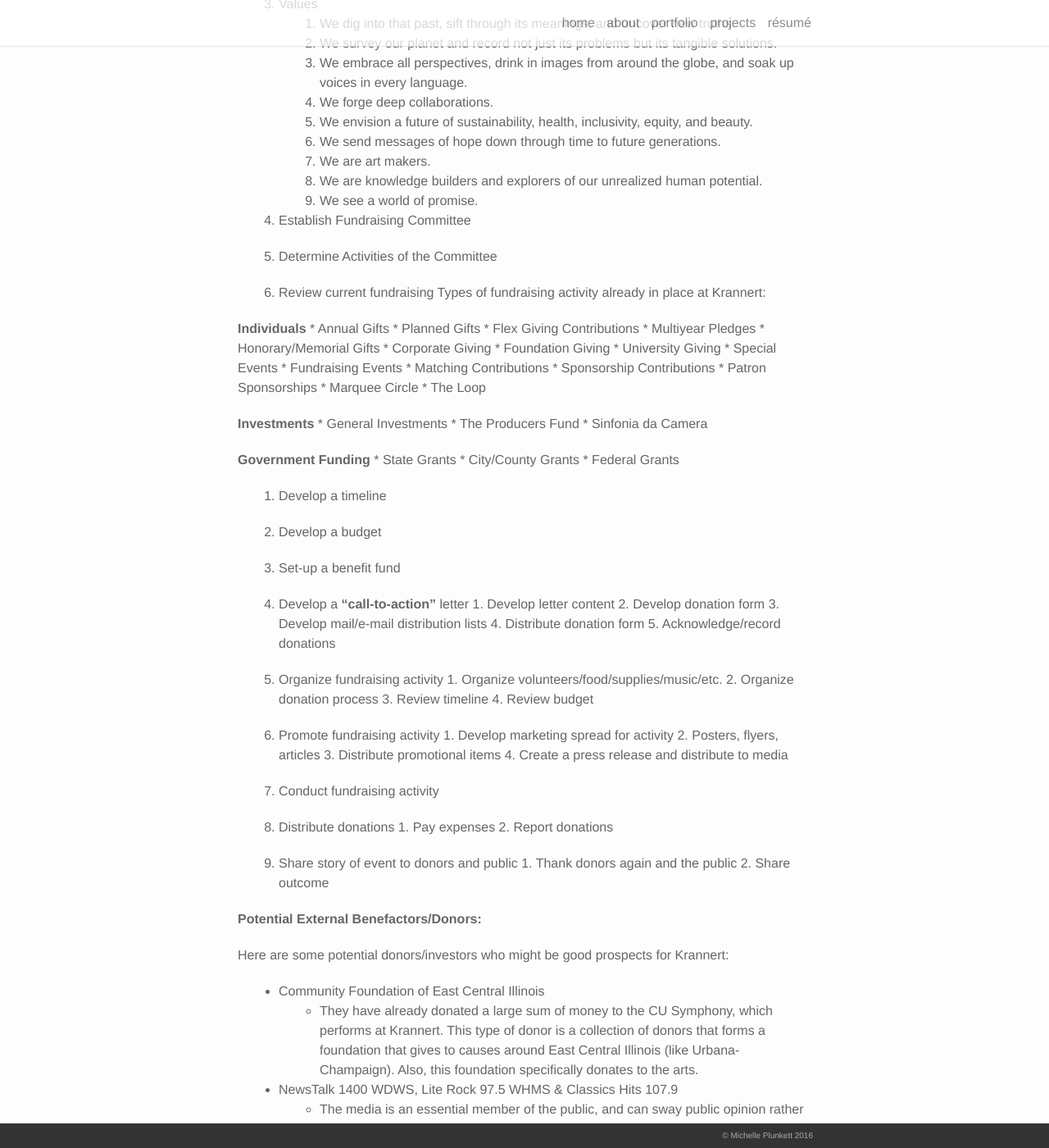
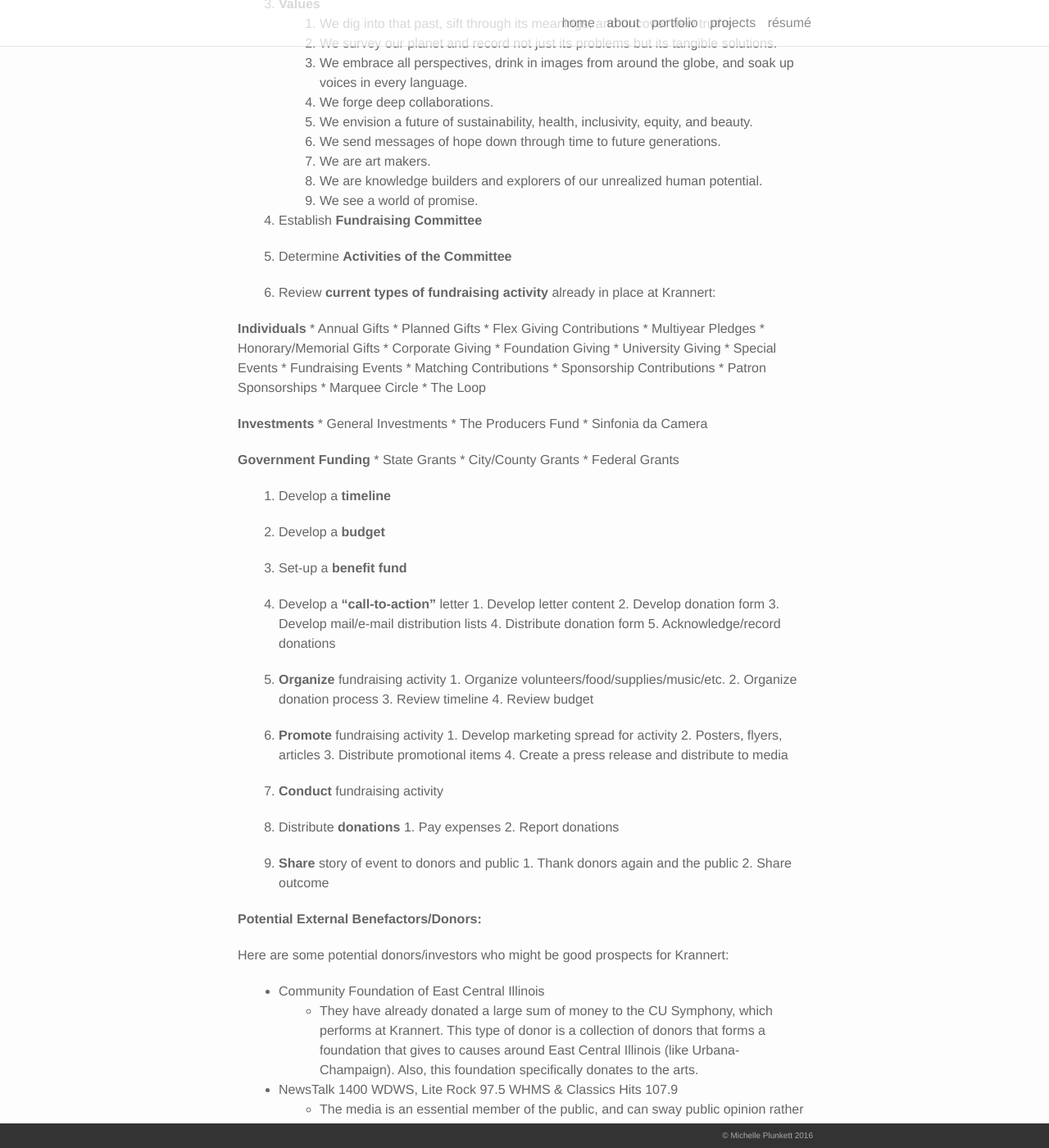
Before and after one commit to michelleplunkett/michelleplunkett.github.io, a Jekyll site: the page built from _portfolio/Discussion_6.markdown, in a window 1280 px wide and 1400 px high, scrolled down 677 px. Shown: the whole window at 82% size. Built offline with Jekyll 4.4.1, drawn with Linux system fonts in a browser that asks for light colours; nearby versions of some CDN libraries; some of the changed text lies outside the part shown.

Commit message:
Update Discussion_6.markdown

```diff
--- a/_portfolio/Discussion_6.markdown
+++ b/_portfolio/Discussion_6.markdown
@@ -10,15 +10,15 @@
 <!--more-->
 
 **Fundraising Campaign Plan:**
-1.  Organization Self-Assessment - In order to maintain focus and use these lists to create a campaign for fundraising.
+1.  **Organization Self-Assessment** - In order to maintain focus and use these lists to create a campaign for fundraising.
 
-2.  Mission and Vision
+2.  **Mission and Vision**
 
     * Krannert Center for the Performing Arts is dedicated to the advancement of education, research, and public engagement through the pursuit of excellence and innovation in the performing arts.
     * Embracing the art of the past as well as the art of our time, the Center supports the belief that creativity is a core human characteristic and that the arts hold uniquely transformative potential.
     * Through its multiple and integrated roles as classroom, laboratory, and public square, Krannert Center serves as a touchstone for the exploration and expansion of human experience.
 
-3.  Values
+3.  **Values**
     1. We dig into that past, sift through its meanings, and uncover new truths.
     2. We survey our planet and record not just its problems but its tangible solutions.
     3. We embrace all perspectives, drink in images from around the globe, and soak up voices in every language.
@@ -29,12 +29,11 @@
     8. We are knowledge builders and explorers of our unrealized human potential.
     9. We see a world of promise.
 
-4.  Establish Fundraising Committee
+4.  Establish **Fundraising Committee**
 
-5.  Determine Activities of the Committee
+5.  Determine **Activities of the Committee**
 
-6.  Review current fundraising
-   Types of fundraising activity already in place at Krannert:
+6.  Review **current types of fundraising activity** already in place at Krannert:
 
    **Individuals**
       * Annual Gifts
@@ -63,11 +62,11 @@
       * City/County Grants
       * Federal Grants
 
-7.  Develop a timeline
+7.  Develop a **timeline**
 
-8.  Develop a budget
+8.  Develop a **budget**
 
-9.  Set-up a benefit fund
+9.  Set-up a **benefit fund**
 
 10.  Develop a **"call-to-action"** letter
     1.  Develop letter content
@@ -76,25 +75,25 @@
     4.  Distribute donation form
     5.  Acknowledge/record donations
 
-11.  Organize fundraising activity
+11.  **Organize** fundraising activity
     1.  Organize volunteers/food/supplies/music/etc.
     2.  Organize donation process
     3.  Review timeline
     4.  Review budget
 
-12.  Promote fundraising activity
+12.  **Promote** fundraising activity
     1.  Develop marketing spread for activity
     2.  Posters, flyers, articles
     3.  Distribute promotional items
     4.  Create a press release and distribute to media
 
-13.  Conduct fundraising activity
+13.  **Conduct** fundraising activity
 
-14.  Distribute donations
+14.  Distribute **donations**
     1.  Pay expenses
     2.  Report donations
 
-15.  Share story of event to donors and public
+15.  **Share** story of event to donors and public
     1.  Thank donors again and the public
     2.  Share outcome
 
```
